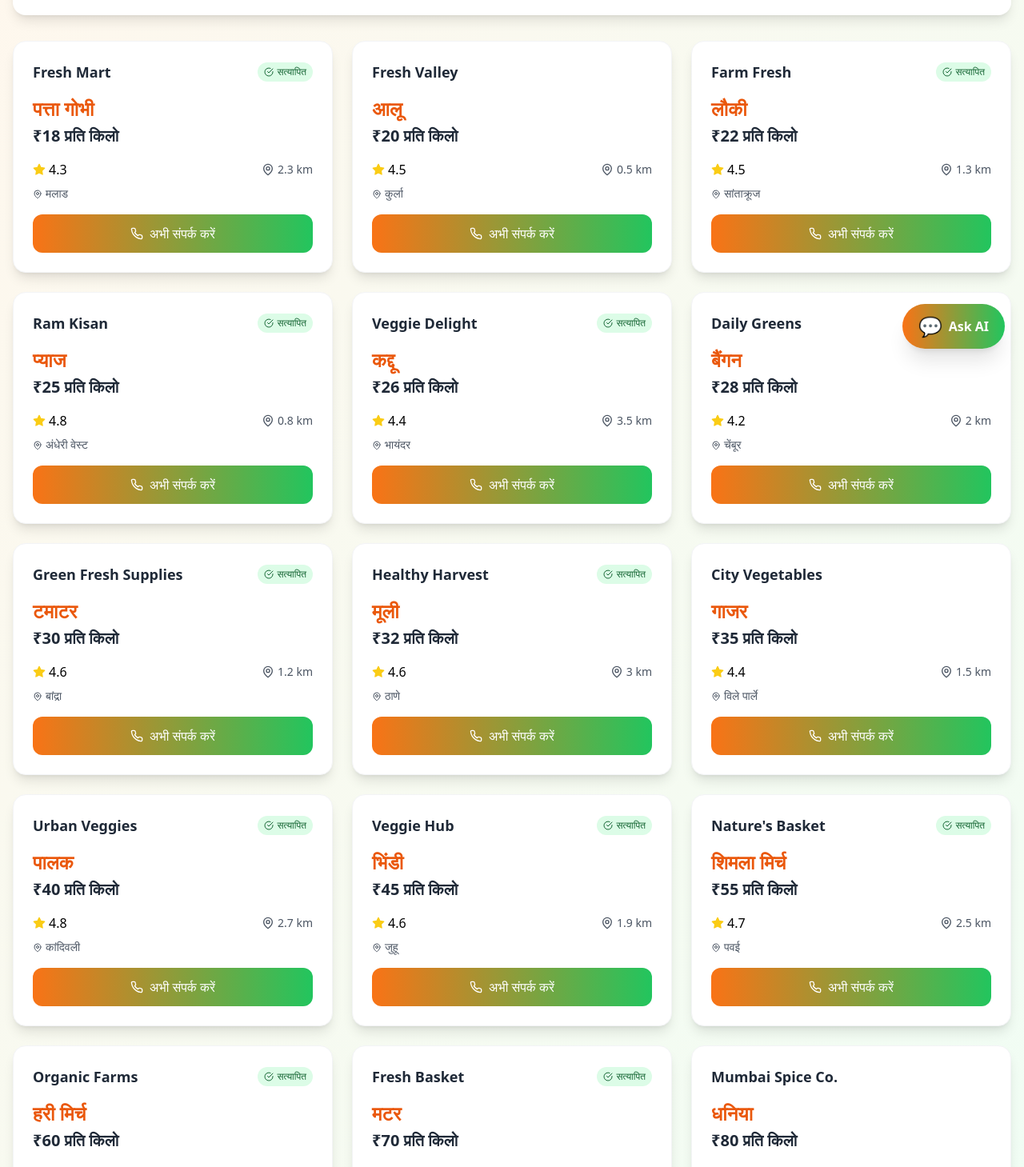
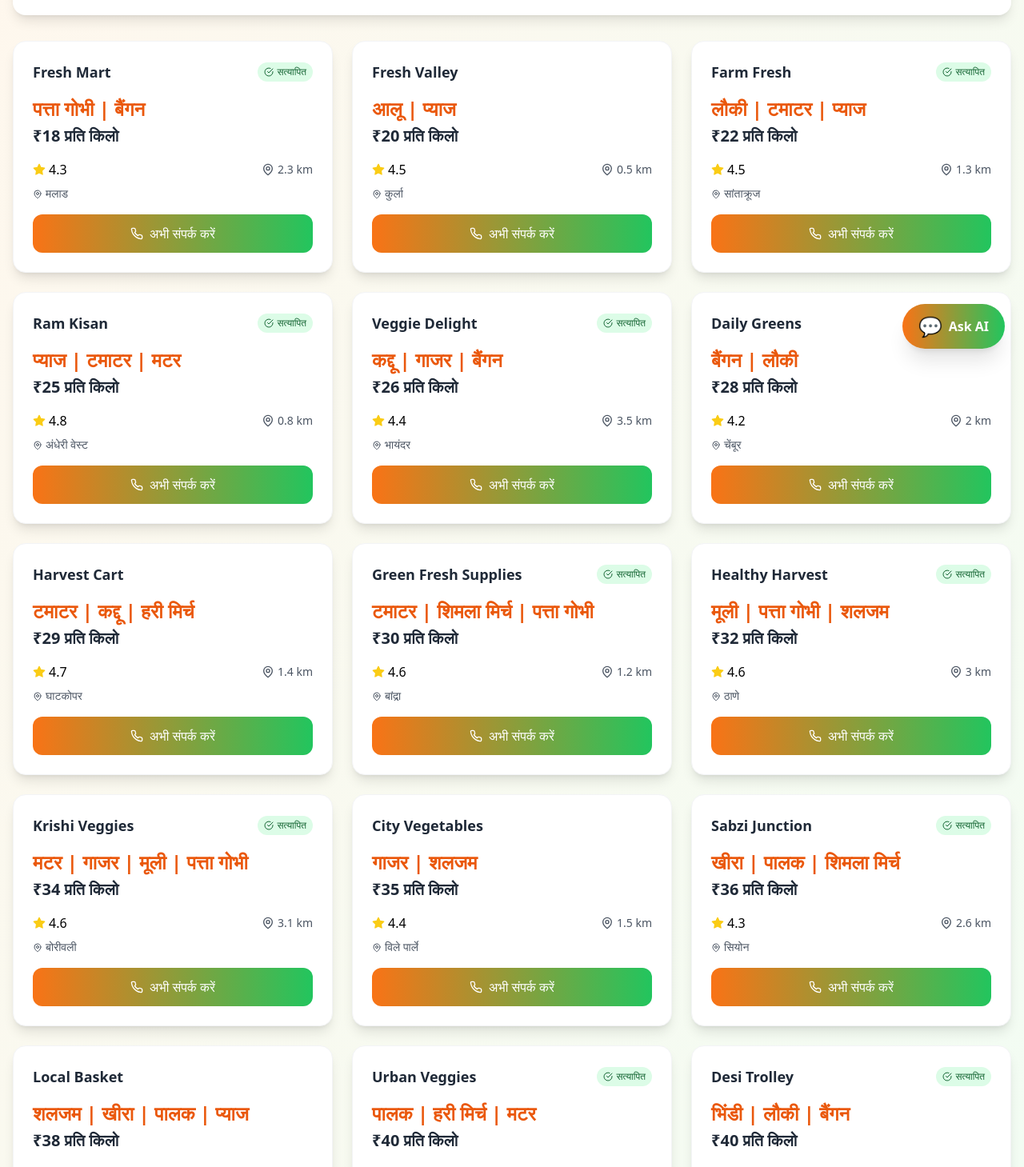
Before and after one commit to NischaySai35/BazaarConnect_Website, a React (Vite) app: page /directory in a window 1280 px wide. Shown: the part 340-1799 px from the top of the page at 80% size. Built offline with nearby package versions, Linux system fonts and the light colour scheme.

Commit message:
updated directory

```diff
--- a/src/data/suppliers.ts
+++ b/src/data/suppliers.ts
@@ -4,8 +4,8 @@ export const initialSuppliers: Supplier[] = [
   {
     id: '1',
     name: "Ram Kisan",
-    product_hi: "प्याज",
-    product_en: "Onion",
+    product_hi: "प्याज | टमाटर | मटर",
+    product_en: "Onion | Tomato | Peas",
     pricePerKg: 25,
     location_hi: "अंधेरी वेस्ट",
     location_en: "Andheri West",
@@ -17,8 +17,8 @@ export const initialSuppliers: Supplier[] = [
   {
     id: '2',
     name: "Green Fresh Supplies",
-    product_hi: "टमाटर",
-    product_en: "Tomato",
+    product_hi: "टमाटर | शिमला मिर्च | पत्ता गोभी",
+    product_en: "Tomato | Capsicum | Cabbage",
     pricePerKg: 30,
     location_hi: "बांद्रा",
     location_en: "Bandra",
@@ -30,8 +30,8 @@ export const initialSuppliers: Supplier[] = [
   {
     id: '3',
     name: "Mumbai Spice Co.",
-    product_hi: "धनिया",
-    product_en: "Coriander",
+    product_hi: "धनिया | मूली",
+    product_en: "Coriander | Radish",
     pricePerKg: 80,
     location_hi: "दादर",
     location_en: "Dadar",
@@ -43,8 +43,8 @@ export const initialSuppliers: Supplier[] = [
   {
     id: '4',
     name: "Fresh Valley",
-    product_hi: "आलू",
-    product_en: "Potato",
+    product_hi: "आलू | प्याज",
+    product_en: "Potato | Onion",
     pricePerKg: 20,
     location_hi: "कुर्ला",
     location_en: "Kurla",
@@ -56,8 +56,8 @@ export const initialSuppliers: Supplier[] = [
   {
     id: '5',
     name: "Organic Farms",
-    product_hi: "हरी मिर्च",
-    product_en: "Green Chilli",
+    product_hi: "हरी मिर्च | भिंडी | पालक",
+    product_en: "Green Chilli | Okra | Spinach",
     pricePerKg: 60,
     location_hi: "गोरेगांव",
     location_en: "Goregaon",
@@ -69,8 +69,8 @@ export const initialSuppliers: Supplier[] = [
   {
     id: '6',
     name: "City Vegetables",
-    product_hi: "गाजर",
-    product_en: "Carrot",
+    product_hi: "गाजर | शलजम",
+    product_en: "Carrot | Turnip",
     pricePerKg: 35,
     location_hi: "विले पार्ले",
     location_en: "Vile Parle",
@@ -82,8 +82,8 @@ export const initialSuppliers: Supplier[] = [
   {
     id: '7',
     name: "Fresh Mart",
-    product_hi: "पत्ता गोभी",
-    product_en: "Cabbage",
+    product_hi: "पत्ता गोभी | बैंगन",
+    product_en: "Cabbage | Brinjal",
     pricePerKg: 18,
     location_hi: "मलाड",
     location_en: "Malad",
@@ -95,8 +95,8 @@ export const initialSuppliers: Supplier[] = [
   {
     id: '8',
     name: "Veggie Hub",
-    product_hi: "भिंडी",
-    product_en: "Okra",
+    product_hi: "भिंडी | पालक | टमाटर",
+    product_en: "Okra | Spinach | Tomato",
     pricePerKg: 45,
     location_hi: "जुहू",
     location_en: "Juhu",
@@ -108,8 +108,8 @@ export const initialSuppliers: Supplier[] = [
   {
     id: '9',
     name: "Daily Greens",
-    product_hi: "बैंगन",
-    product_en: "Brinjal",
+    product_hi: "बैंगन | लौकी",
+    product_en: "Brinjal | Bottle Gourd",
     pricePerKg: 28,
     location_hi: "चेंबूर",
     location_en: "Chembur",
@@ -121,8 +121,8 @@ export const initialSuppliers: Supplier[] = [
   {
     id: '10',
     name: "Nature's Basket",
-    product_hi: "शिमला मिर्च",
-    product_en: "Capsicum",
+    product_hi: "शिमला मिर्च | मटर | गाजर",
+    product_en: "Capsicum | Peas | Carrot",
     pricePerKg: 55,
     location_hi: "पवई",
     location_en: "Powai",
@@ -134,8 +134,8 @@ export const initialSuppliers: Supplier[] = [
   {
     id: '11',
     name: "Farm Fresh",
-    product_hi: "लौकी",
-    product_en: "Bottle Gourd",
+    product_hi: "लौकी | टमाटर | प्याज",
+    product_en: "Bottle Gourd | Tomato | Onion",
     pricePerKg: 22,
     location_hi: "सांताक्रूज",
     location_en: "Santacruz",
@@ -147,8 +147,8 @@ export const initialSuppliers: Supplier[] = [
   {
     id: '12',
     name: "Urban Veggies",
-    product_hi: "पालक",
-    product_en: "Spinach",
+    product_hi: "पालक | हरी मिर्च | मटर",
+    product_en: "Spinach | Green Chilli | Peas",
     pricePerKg: 40,
     location_hi: "कांदिवली",
     location_en: "Kandivali",
@@ -160,8 +160,8 @@ export const initialSuppliers: Supplier[] = [
   {
     id: '13',
     name: "Healthy Harvest",
-    product_hi: "मूली",
-    product_en: "Radish",
+    product_hi: "मूली | पत्ता गोभी | शलजम",
+    product_en: "Radish | Cabbage | Turnip",
     pricePerKg: 32,
     location_hi: "ठाणे",
     location_en: "Thane",
@@ -173,8 +173,8 @@ export const initialSuppliers: Supplier[] = [
   {
     id: '14',
     name: "Veggie Delight",
-    product_hi: "कद्दू",
-    product_en: "Pumpkin",
+    product_hi: "कद्दू | गाजर | बैंगन",
+    product_en: "Pumpkin | Carrot | Brinjal",
     pricePerKg: 26,
     location_hi: "भायंदर",
     location_en: "Bhayandar",
@@ -186,8 +186,8 @@ export const initialSuppliers: Supplier[] = [
   {
     id: '15',
     name: "Fresh Basket",
-    product_hi: "मटर",
-    product_en: "Peas",
+    product_hi: "मटर | प्याज | टमाटर | भिंडी",
+    product_en: "Peas | Onion | Tomato | Okra",
     pricePerKg: 70,
     location_hi: "वाशी",
     location_en: "Vashi",
@@ -195,5 +195,70 @@ export const initialSuppliers: Supplier[] = [
     distance: 2.2,
     phone: "+91-9876543224",
     verified: true
+  },
+  {
+    id: '16',
+    name: "Sabzi Junction",
+    product_hi: "खीरा | पालक | शिमला मिर्च",
+    product_en: "Cucumber | Spinach | Capsicum",
+    pricePerKg: 36,
+    location_hi: "सियोन",
+    location_en: "Sion",
+    rating: 4.3,
+    distance: 2.6,
+    phone: "+91-9876543225",
+    verified: true
+  },
+  {
+    id: '17',
+    name: "Harvest Cart",
+    product_hi: "टमाटर | कद्दू | हरी मिर्च",
+    product_en: "Tomato | Pumpkin | Green Chilli",
+    pricePerKg: 29,
+    location_hi: "घाटकोपर",
+    location_en: "Ghatkopar",
+    rating: 4.7,
+    distance: 1.4,
+    phone: "+91-9876543226",
+    verified: false
+  },
+  {
+    id: '18',
+    name: "Krishi Veggies",
+    product_hi: "मटर | गाजर | मूली | पत्ता गोभी",
+    product_en: "Peas | Carrot | Radish | Cabbage",
+    pricePerKg: 34,
+    location_hi: "बोरीवली",
+    location_en: "Borivali",
+    rating: 4.6,
+    distance: 3.1,
+    phone: "+91-9876543227",
+    verified: true
+  },
+  {
+    id: '19',
+    name: "Desi Trolley",
+    product_hi: "भिंडी | लौकी | बैंगन",
+    product_en: "Okra | Bottle Gourd | Brinjal",
+    pricePerKg: 40,
+    location_hi: "कांजुरमार्ग",
+    location_en: "Kanjurmarg",
+    rating: 4.4,
+    distance: 2.8,
+    phone: "+91-9876543228",
+    verified: true
+  },
+  {
+    id: '20',
+    name: "Local Basket",
+    product_hi: "शलजम | खीरा | पालक | प्याज",
+    product_en: "Turnip | Cucumber | Spinach | Onion",
+    pricePerKg: 38,
+    location_hi: "चुनाभट्टी",
+    location_en: "Chunabhatti",
+    rating: 4.5,
+    distance: 2.4,
+    phone: "+91-9876543229",
+    verified: false
   }
 ];
```
Also changed, not shown: 1 other file (tests, documents, lock files or other folders).
